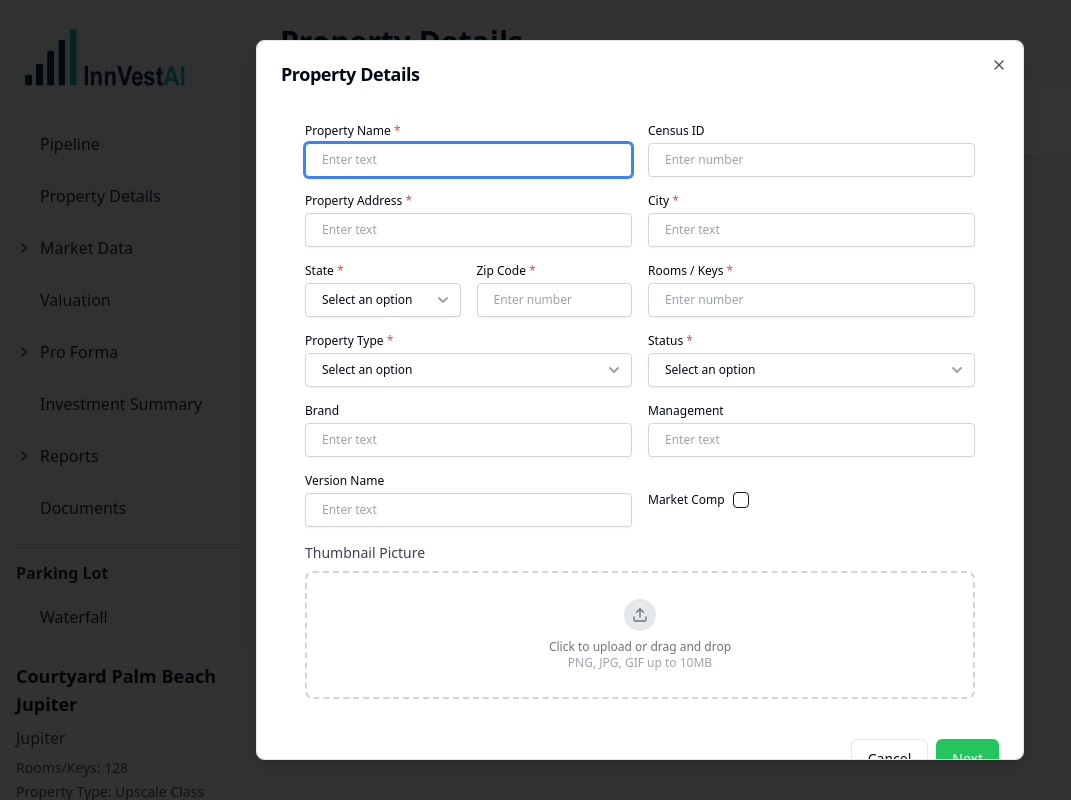
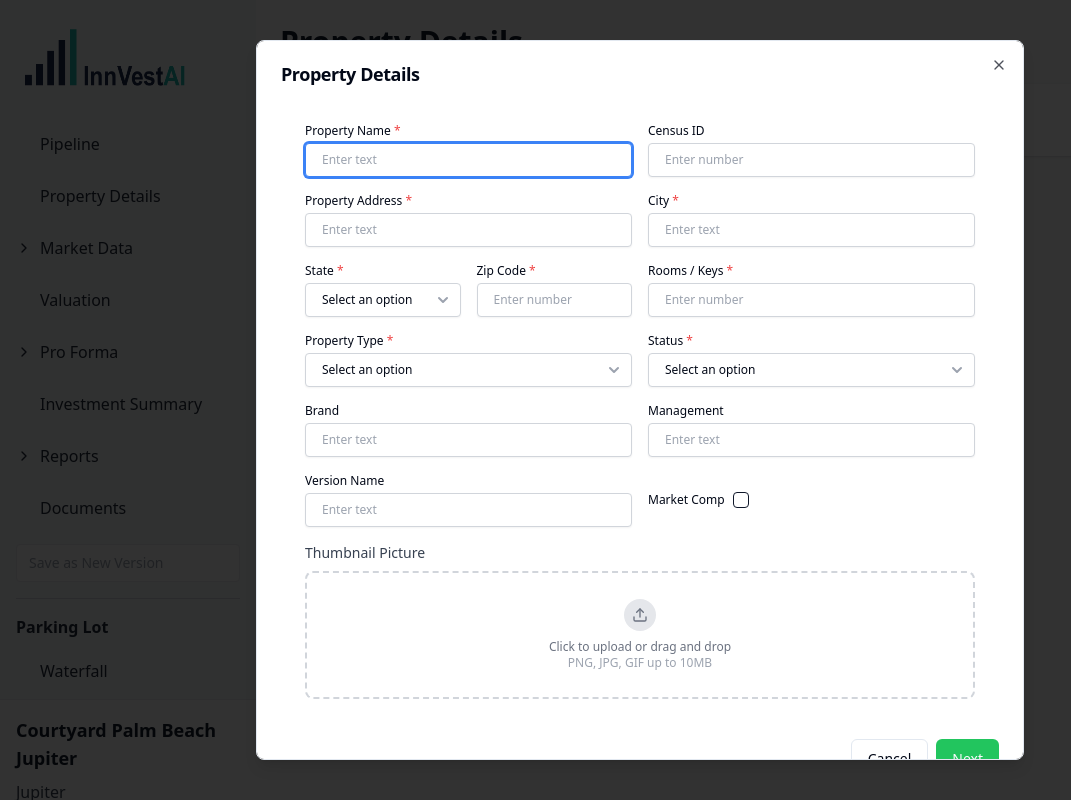
Before and after one commit to hberends2/innvestai-avm-v1, a React (Vite) app: page /property-details in a window 1280 px wide. Shown: the top 800 px of the page, without its empty margins (0-1071 px from the left). Built offline with nearby package versions, Linux system fonts and the light colour scheme.

Commit message:
Add "Save as New Version" button
Add a disabled "Save as New Version" button to the sidebar, positioned between "Documents" and the "Parking Lot" section.

```diff
--- a/src/components/Sidebar.tsx
+++ b/src/components/Sidebar.tsx
@@ -129,6 +129,16 @@ const Sidebar: React.FC<SidebarProps> = ({ onItemClick }) => {
             onSubCategoryClick={handleSubCategoryClick}
           />
 
+          {/* Save as New Version Button */}
+          <li className="px-4 py-2">
+            <button
+              disabled
+              className="w-full text-left px-3 py-2 text-sm text-gray-400 bg-gray-50 rounded border border-gray-200 cursor-not-allowed"
+            >
+              Save as New Version
+            </button>
+          </li>
+
           {/* Parking Lot section */}
           <SidebarSection
             title="Parking Lot"
```
